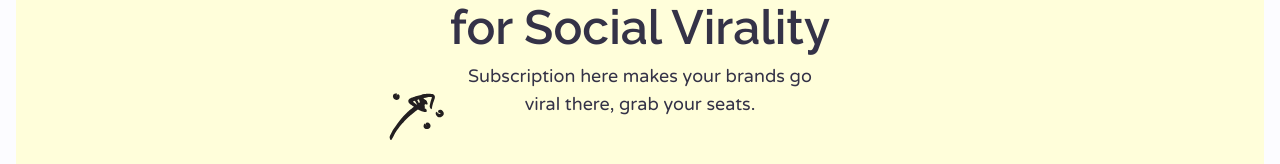
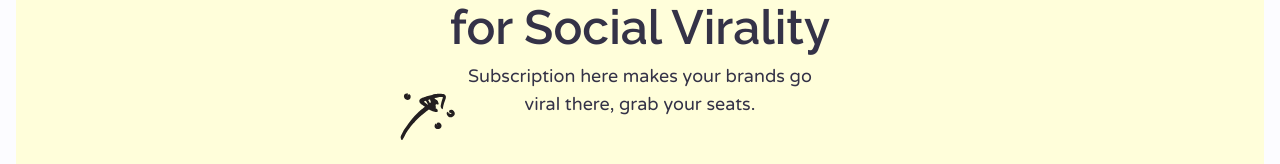
Before and after one commit to JuxtNorth/AgencySite, a React (Vite) app: page / in a window 1280 px wide. Shown: the part 298-462 px from the top of the page. Built offline with nearby package versions, Linux system fonts and the light colour scheme.

Commit message:
Minor Changes to Layout

```diff
--- a/src/pages/Home/Sections/Hero.tsx
+++ b/src/pages/Home/Sections/Hero.tsx
@@ -18,10 +18,10 @@ export const Hero: FC = () => {
 					</div>
 					<div className="relative mx-auto w-fit">
 						<img
-							className="absolute top-[12%] scale-75 md:left-[3%] md:scale-[0.64]"
+							className="absolute -left-[3%] top-[12%] scale-75 md:left-[5%] md:scale-[0.64]"
 							src={Arrow}
 						/>
-						<p className="mx-auto mt-0.5 w-[72%] w-fit text-center text-sm md:w-[60%] md:text-lg">
+						<p className="mx-auto mt-0.5 w-[72%] text-center text-sm md:w-[64%] md:text-lg">
 							Subscription here makes your brands go viral there, grab your
 							seats.
 						</p>
```
